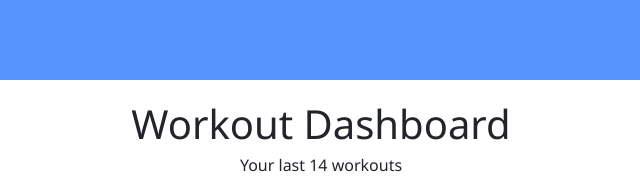
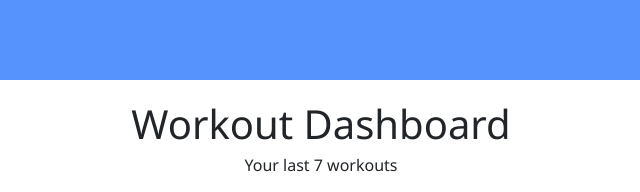
Before and after one commit to Delph-Sunny/17-My_Fitness_Tracker, a website: page public/stats.html in a window 1280 px wide. Shown: the full height of the page, 319-959 px from the left. Drawn offline with nearby package versions, Linux system fonts and the light colour scheme; no server answers.

Commit message:
change to 7 and cleanup comments and unused function

```diff
--- a/public/stats.html
+++ b/public/stats.html
@@ -21,7 +21,7 @@
   <body>
     <div class="container mt">
       <h1 class="text-center">Workout Dashboard</h1>
-      <h6 class="text-center">Your last 14 workouts</h1>
+      <h6 class="text-center">Your last 7 workouts</h1>
       <div class="row mt">
         <div class="col-md-6">
           <canvas id="canvas"></canvas>
```
Also changed, not shown: routes/api-routes.js (+4 -21 lines).
